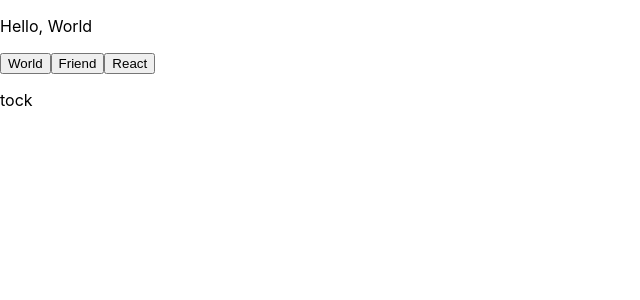
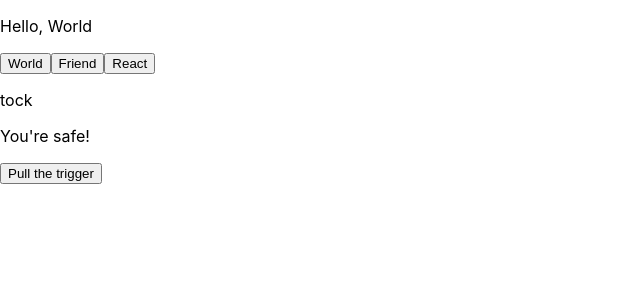
Before and after one commit to thinkful-ei-narwhal/react-playground-Tyler-Joseph, a React (Create React App) app: page / in a window 1280 px wide. Shown: the top 300 px of the page, without its empty margins (0-640 px from the left). Built offline with nearby package versions, Linux system fonts and the light colour scheme.

Commit message:
finished drill 3

```diff
--- a/src/index.js
+++ b/src/index.js
@@ -3,6 +3,7 @@
 import './index.css';
 import App from './App';
 import HelloWorld from './state-drills/HelloWorld';
+import RouletteGun from './state-drills/RouletteGun';
 import Bomb from './state-drills/Bomb';
 import * as serviceWorker from './serviceWorker';
 
@@ -10,6 +11,7 @@
   <React.StrictMode>
     <HelloWorld />
     <Bomb />
+    <RouletteGun />
   </React.StrictMode>,
   document.getElementById('root')
 );
--- /dev/null
+++ b/src/state-drills/RouletteGun.js
@@ -0,0 +1,51 @@
+import React from 'react';
+
+export default class RouletteGun extends React.Component {
+  static defaultProps = {
+    bulletInChamber: 8
+  }
+
+  state = {
+    chamber: null,
+    spinningTheChamber: false
+  }
+
+  actions = () => {
+    if (this.state.spinningTheChamber) {
+      return 'spinning the chamber and pulling the trigger!...';
+    } else if (this.state.chamber === this.props.bulletInChamber) {
+      return 'BANG!';
+    } else {
+      return 'You\'re safe!'
+    }
+  }
+
+  componentWillUnmount() {
+    clearTimeout(this.timeout);
+  }
+
+  handlePullTrigger = () => {
+    this.setState({
+      spinningTheChamber: true
+    })
+
+    this.timeout = setTimeout(() => {
+      const randomChamber = Math.ceil(Math.random() * 8);
+
+      this.setState({
+        chamber: randomChamber,
+        spinningTheChamber: false
+      });
+    }, 2000);
+  }
+
+  render() {
+    console.log(this.state.chamber);
+    return (
+      <div>
+        <p>{this.actions()}</p>
+        <button onClick={this.handlePullTrigger}>Pull the trigger</button>
+      </div>
+    );
+  }
+}
```
